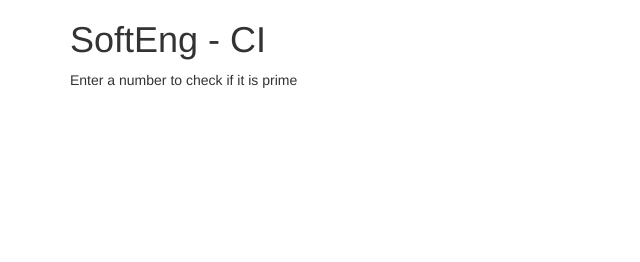
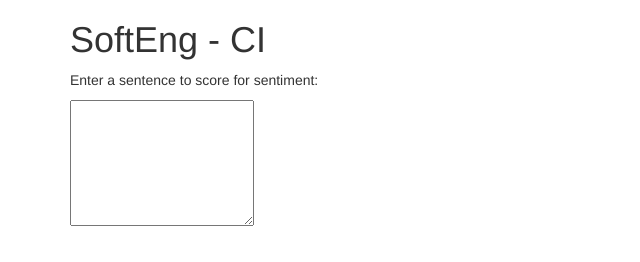
Before and after one commit to lawrencejones/softeng-ci, a plain HTML site: page public/index.html in a window 1280 px wide. Shown: the whole page, without its empty margins (0-640 px from the left). Drawn offline with nearby package versions, Linux system fonts and the light colour scheme.

```diff
--- a/public/index.html
+++ b/public/index.html
@@ -15,7 +15,9 @@
 
       <div class="row">
         <div class="col-md-12">
-          <p>Enter a number to check if it is prime</p>
+          <p>Enter a sentence to score for sentiment:</p>
+          <textarea rows="6" placeholder="Content goes here...">
+          </textarea>
         </div>
       </div>
     </div>
```
Also changed, not shown: 2 other files.
